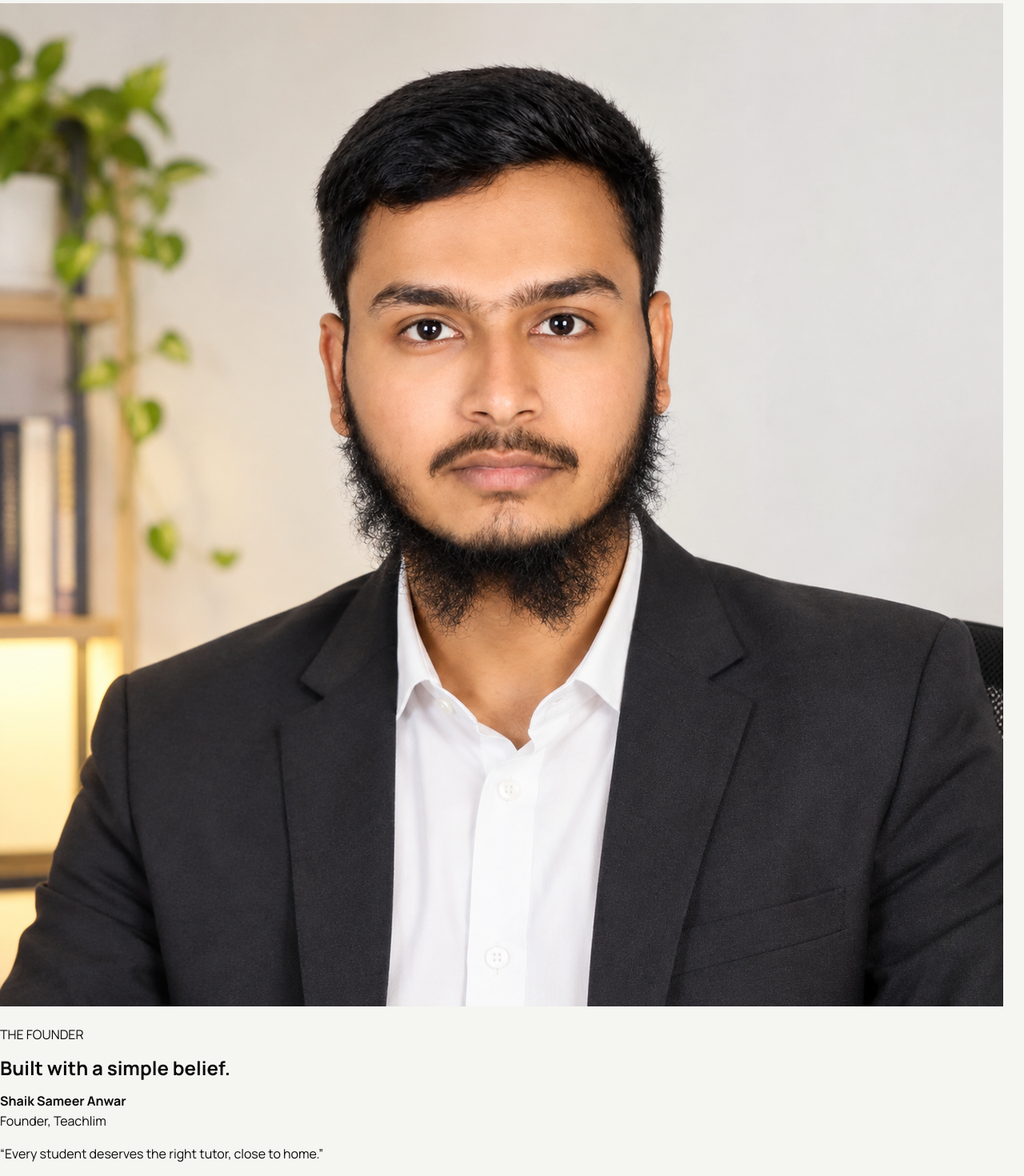
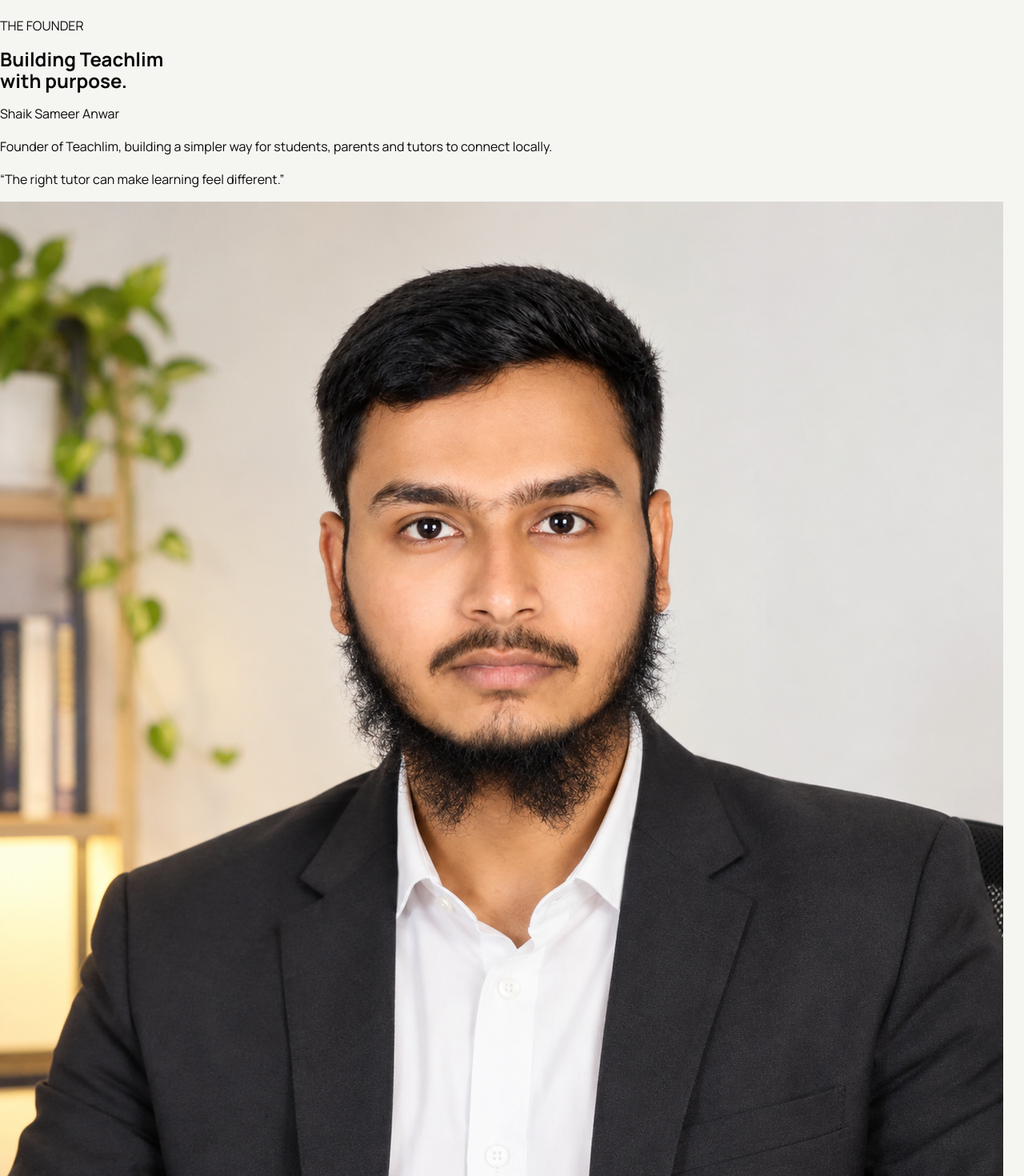
Before and after one commit to msqcodes/teachlim-frontend, a React (Vite) app: page / in a window 1280 px wide. Shown: the part 1780-3250 px from the top of the page at 80% size. Built offline with nearby package versions, Linux system fonts and the light colour scheme; no server answers.

Commit message:
Refactor founder section in Home component
Updated the founder section layout and content.

```diff
--- a/src/pages/Home.jsx
+++ b/src/pages/Home.jsx
@@ -159,10 +159,33 @@ export default function Home() {
         </div>
       </section>
 
-      {/* FOUNDER */}
     <section className="founder-section">
-        <div className="founder-card">
-          <div className="founder-image-wrap">
+  <div className="founder-container">
+
+    <div className="founder-content">
+      <p className="founder-label">THE FOUNDER</p>
+
+      <h2>
+        Building Teachlim
+        <br />
+        <span>with purpose.</span>
+      </h2>
+
+      <p className="founder-name">
+        Shaik Sameer Anwar
+      </p>
+
+      <p className="founder-description">
+        Founder of Teachlim, building a simpler way for
+        students, parents and tutors to connect locally.
+      </p>
+
+      <p className="founder-quote">
+        “The right tutor can make learning feel different.”
+      </p>
+    </div>
+
+    <div className="founder-image-container">
       <img
         src={founderImage}
         alt="Shaik Sameer Anwar, Founder of Teachlim"
@@ -170,21 +193,6 @@ export default function Home() {
       />
     </div>
 
-          <div className="founder-content">
-            <p className="founder-label">THE FOUNDER</p>
-
-            <h2>Built with a simple belief.</h2>
-
-            <p className="founder-text">
-              <strong>Shaik Sameer Anwar</strong>
-              <br />
-              Founder, Teachlim
-            </p>
-
-            <p className="founder-quote">
-              “Every student deserves the right tutor, close to home.”
-            </p>
-          </div>
   </div>
 </section>
     </>
```
Lines whose indentation alone changed are shown as unchanged.
